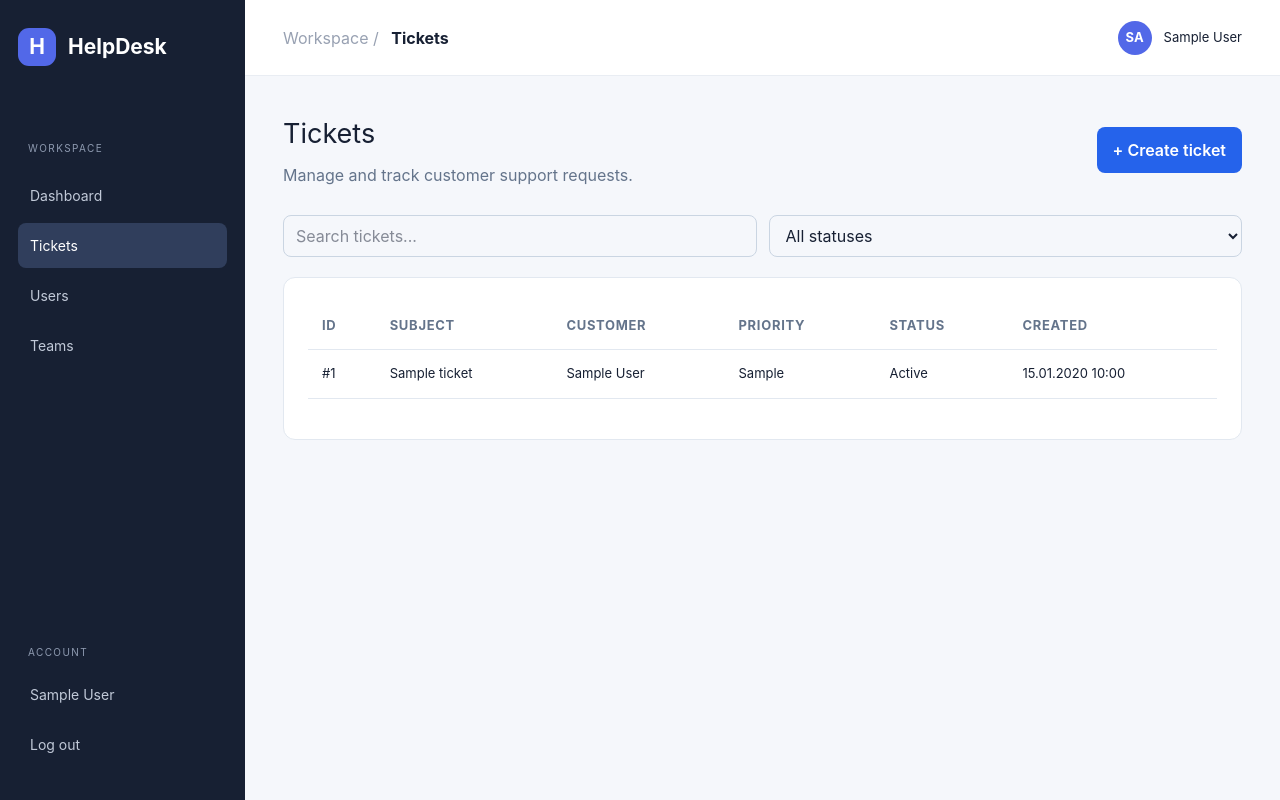
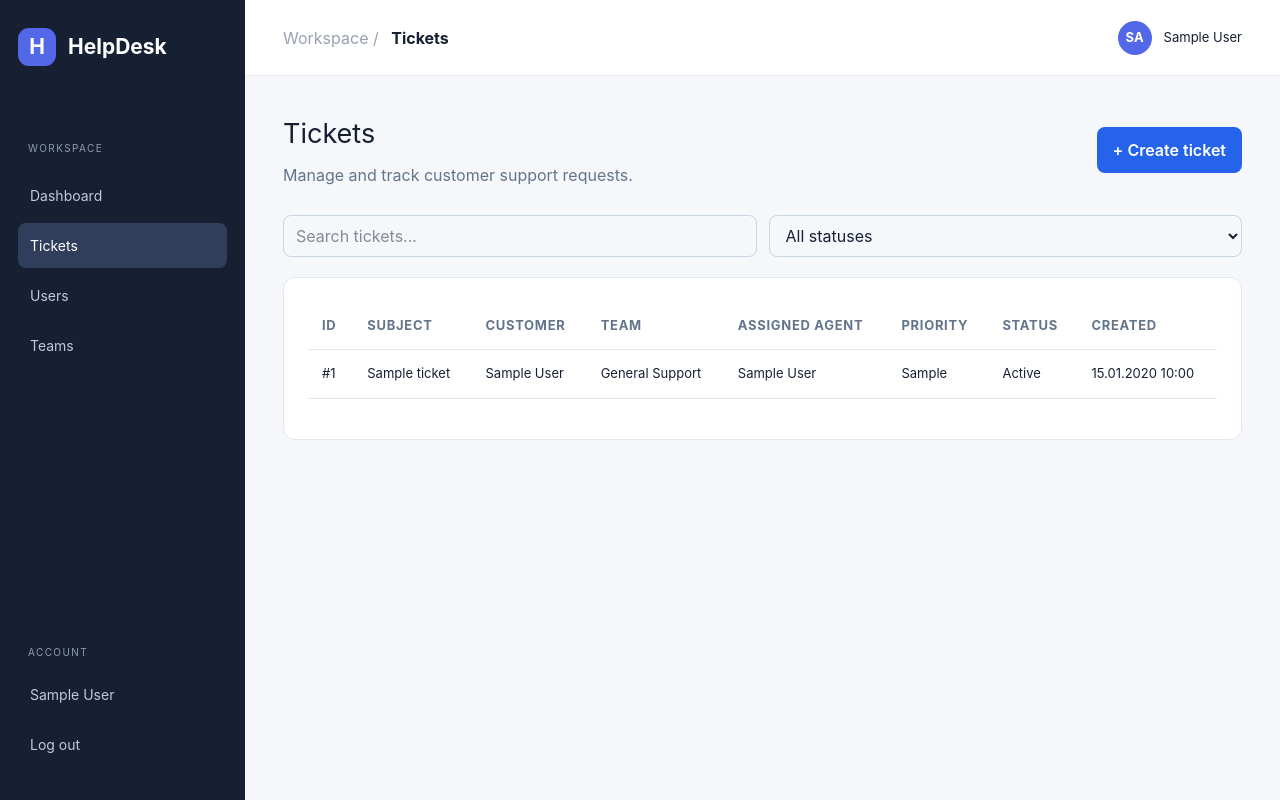
Before and after one commit to rami-aouinti/HelpDesk, a Laravel app: page /tickets in a window 1280 px wide. Run offline with Laravel 12, Linux system fonts and the light colour scheme; a user stored in the database is signed in; data comes from the database, SQL or seed files in the repository; tables that the repository leaves empty hold one stand-in row (values such as "Sample post"); style sheets or scripts are compiled from the project's sources; parts of the project's set-up code (start-up, migrations or seed data) failed here and were passed over; some libraries are stand-ins or nearby versions.

Commit message:
feat(tickets): display team and assigned agent in list

```diff
--- a/src/resources/views/livewire/tickets/ticket-table.blade.php
+++ b/src/resources/views/livewire/tickets/ticket-table.blade.php
@@ -20,7 +20,7 @@
                 <table>
                     <thead>
                     <tr>
-                        <th>ID</th><th>Subject</th><th>Customer</th><th>Priority</th><th>Status</th><th>Created</th>
+                        <th>ID</th><th>Subject</th><th>Customer</th><th>Team</th><th>Assigned agent</th><th>Priority</th><th>Status</th><th>Created</th>
                     </tr>
                     </thead>
                     <tbody>
@@ -29,6 +29,8 @@
                             <td>#{{ $ticket->id }}</td>
                             <td><a href="{{ route('tickets.show', $ticket) }}">{{ $ticket->subject }}</a></td>
                             <td>{{ $ticket->customer?->name ?? 'Unassigned' }}</td>
+                            <td>{{ $ticket->team?->name ?? '—' }}</td>
+                            <td>{{ $ticket->assignedAgent?->name ?? '—' }}</td>
                             <td>{{ ucfirst($ticket->priority) }}</td>
                             <td>{{ ucfirst(str_replace('_', ' ', $ticket->status)) }}</td>
                             <td>{{ $ticket->created_at->format('d.m.Y H:i') }}</td>
```
